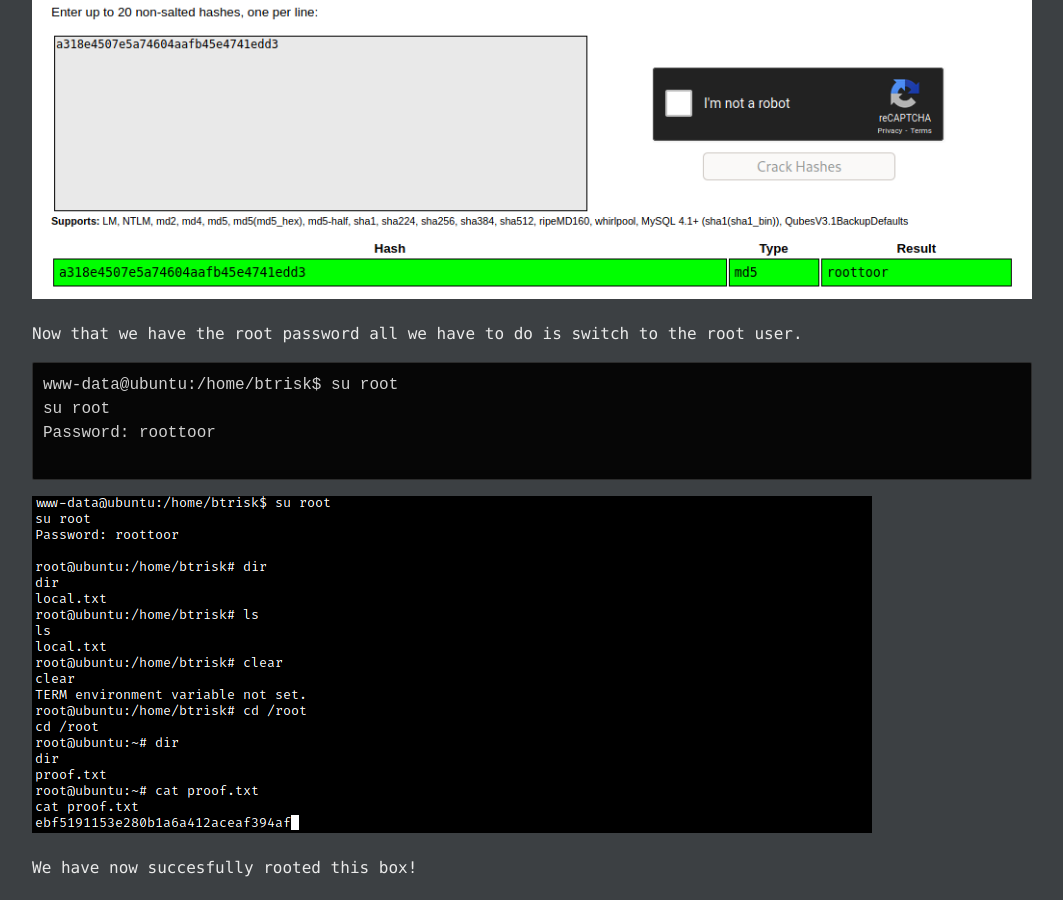
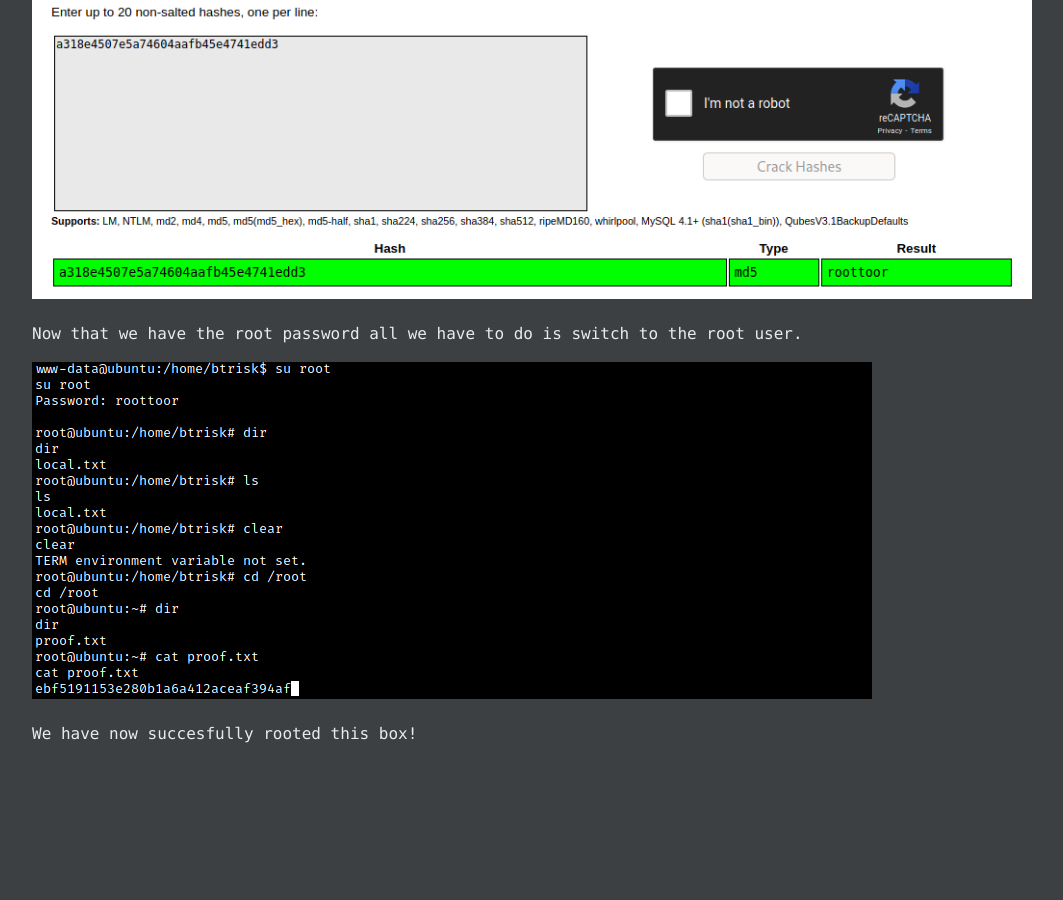
Before and after one commit to hhhharshil/hhhharshil.github.io, a Jekyll site: the page built from writeups/2021-10-11-btrsys2.1.md, in a window 1280 px wide and 900 px high, scrolled down 7452 px. Shown: the whole window, without its empty margins (108-1171 px from the left). Built offline with Jekyll 4.4.1, drawn with Linux system fonts in a browser that asks for light colours; our own code applies the rules of GitHub Pages for plain Markdown files; after the commit the page ends 8218 px from its top, so only the background shows below that.

Commit message:
Update 2021-10-11-btrsys2.1.md

````diff
--- a/writeups/2021-10-11-btrsys2.1.md
+++ b/writeups/2021-10-11-btrsys2.1.md
@@ -207,13 +207,6 @@ Example:
 
 Now that we have the root password all we have to do is switch to the root user.
 
-```
-www-data@ubuntu:/home/btrisk$ su root
-su root
-Password: roottoor
-
-```
-
 <img src="/assets/resources/btrsys2.1/imroot.png">
 
 We have now succesfully rooted this box!
````
